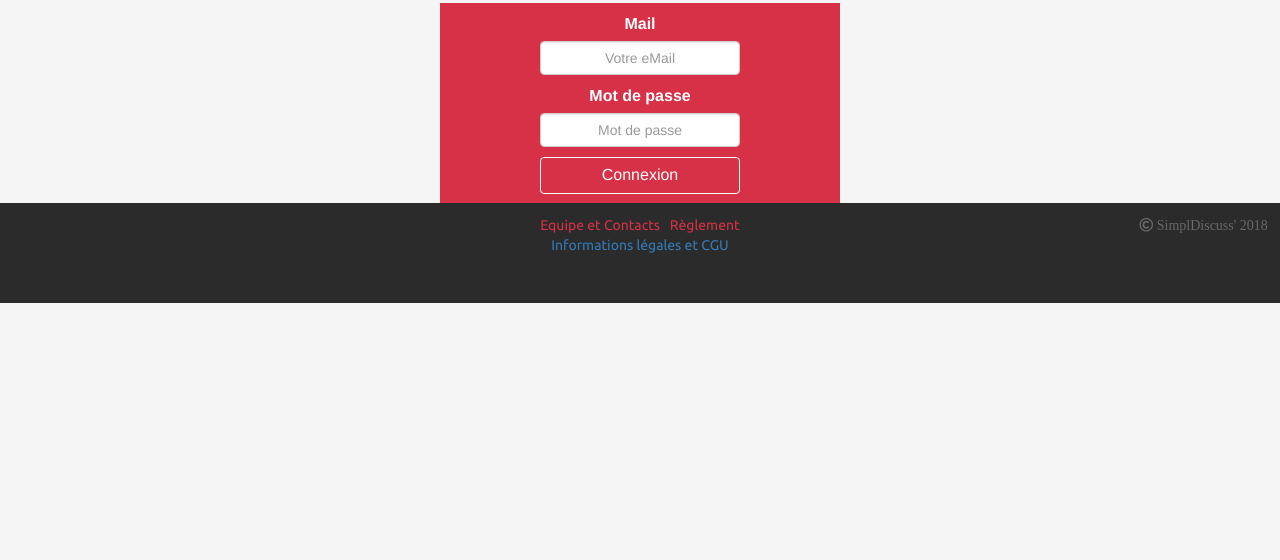
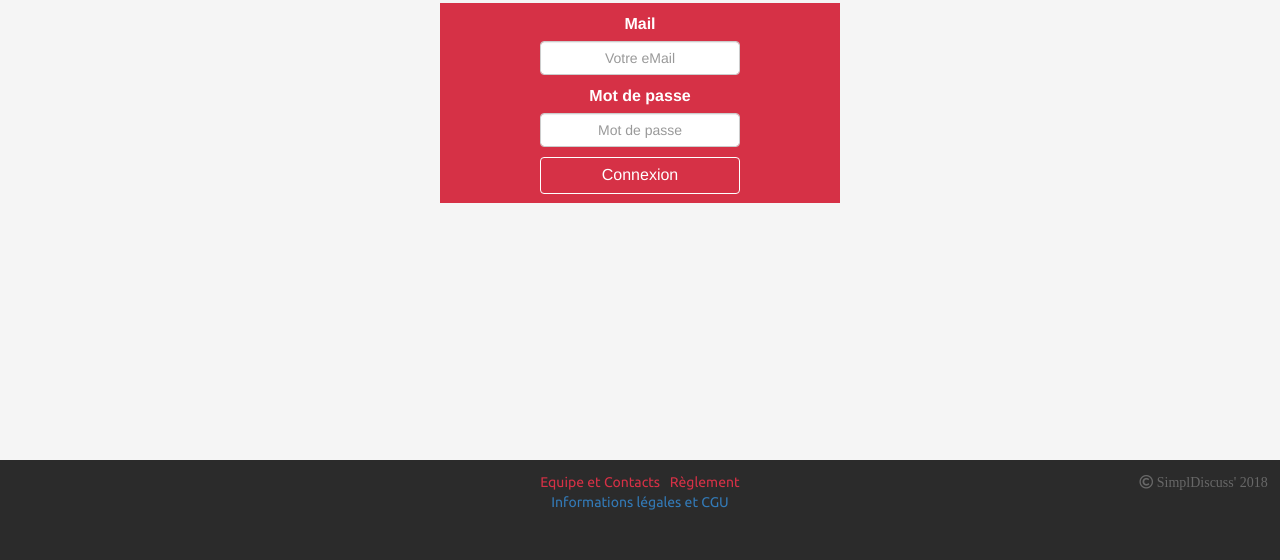
Before and after one commit to SN4K3D/forum_simplon, a PHP site: page /src/connexion.php in a window 1280 px wide. Shown: the part 240-800 px from the top of the page. Run offline with PHP 8.4, Linux system fonts and the light colour scheme; some libraries are stand-ins or nearby versions.

Commit message:
bug footer page de connexion résolu

```diff
--- a/css/footer.css
+++ b/css/footer.css
@@ -1,6 +1,16 @@
 .pied {   /*bandeau footer*/
     background-color: #2b2b2b;
     position: sticky;
+    width: 100%;
+    bottom: 0;
+    left: 0;
+    right: 0;
+    height: 100px;
+}
+
+.pied_connexion {
+    background-color: #2b2b2b;
+    position: absolute;
     width: 100%;
     bottom: 0;
     left: 0;
--- a/css/index.view.css
+++ b/css/index.view.css
@@ -1,5 +1,3 @@
-
-
 html {
    width: 100%;
    height: 100%;
@@ -253,7 +251,7 @@ font-weight: bold;
 
 
 .erreur {
-	font-size: 15px;
+	font-size: 25px;
 	color: red;
 }
 .validate {
@@ -267,6 +265,7 @@ font-weight: bold;
 	width: 100%;
 	min-height:80%;
 	margin: 0px;
+	margin-bottom: ;
 	text-align: center;
 }
 
--- a/css/post_topic.view.css
+++ b/css/post_topic.view.css
@@ -318,9 +318,11 @@ input{
 
 .erreur {
     color: red;
+    font-size: 20px;
 }
 .validate {
     color: green;
+    font-size: 20px;
 }
 
 /*__________________________REPONSE_TOPIC__________________________*/
--- a/css/profile.view.css
+++ b/css/profile.view.css
@@ -187,11 +187,11 @@ html::-webkit-scrollbar-thumb
 
 /*___________END_SCROLLBAR____________________________________*/
 .erreur {
-	font-size: 15px;
+	font-size: 25px;
 	color: red;
 }
 .validate {
-	font-size: 15px;
+	font-size: 20px;
 	color: green;
 }
 
@@ -293,6 +293,6 @@ html::-webkit-scrollbar-thumb
 }
 
 .erreur {
-	font-size: 15px;
+	font-size: 25px;
 	color: red;
 }
--- a/css/topics.view.css
+++ b/css/topics.view.css
@@ -226,6 +226,6 @@ td{
 }
 
 .erreur {
-    font-size: 15px;
+    font-size: 25px;
     color: red;
 }
--- a/src/connexion.php
+++ b/src/connexion.php
@@ -28,6 +28,6 @@ if(isset($_POST['form_connexion']))
 	else
 		$erreur = "Tout les champs doivent être complétés correctement !";
 }
-
+$page_connexion = true;
 include ("../views/connexion.view.php");
 ?>
--- a/src/footer.php
+++ b/src/footer.php
@@ -1,12 +1,14 @@
 <link rel="stylesheet" type="text/css" href="../css/footer.css" />
-<link rel="stylesheet" href="https://use.fontawesome.com/releases/v5.0.13/css/all.css" integrity="sha384-DNOHZ68U8hZfKXOrtjWvjxusGo9WQnrNx2sqG0tfsghAvtVlRW3tvkXWZh58N9jp" crossorigin="anonymous">
-<div class="pied">
+<link rel="stylesheet" href="https://use.fontawesome.com/releases/v5.0.13/css/all.css" integrity="sha384-DNOHZ68U8hZfKXOrtjWvjxusGo9WQnrNx2sqG0tfsghAvtVlRW3tvkXWZh58N9jp" crossorigin="anonymous" />
+<div <?php
+        if(isset($page_connexion))
+            echo 'class="pied_connexion"';
+        else
+            echo 'class="pied"';
+ ?> >
     <div class="container-fluid">
         <div class="row">
             <div class="col-md-4">
-                <div id="logo">
-
-                </div>
             </div>
             <div class="col-md-4">
                 <div class="infos">
--- a/views/connexion.view.php
+++ b/views/connexion.view.php
@@ -6,7 +6,7 @@
 
 	<?php include('../include/include.php'); ?>
 
-	<link rel="stylesheet" type="text/css" href="../css/index.view.css">
+	<link rel="stylesheet" type="text/css" href="../css/index.view.css" />
 
 </head>
 <body>
```
